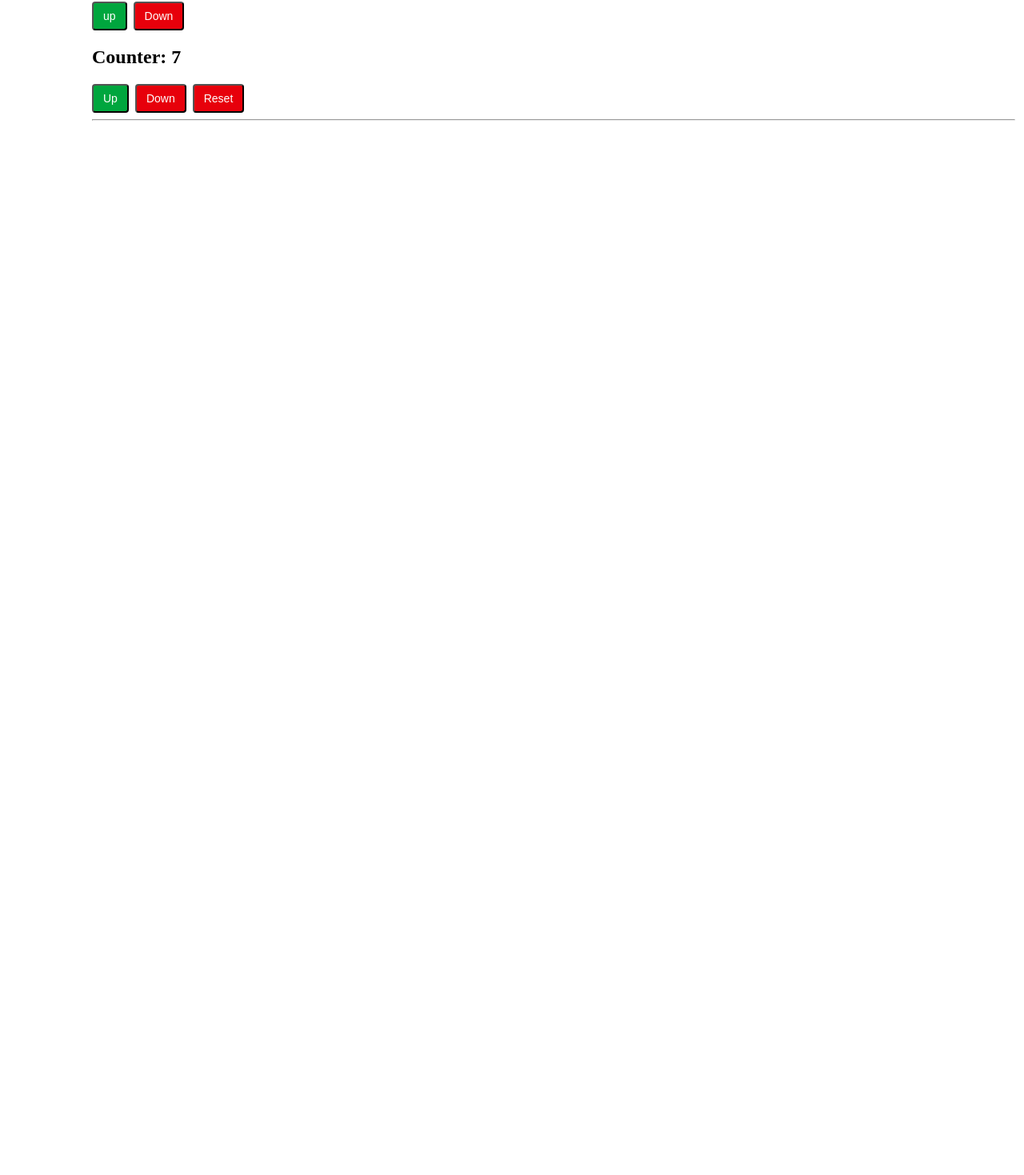
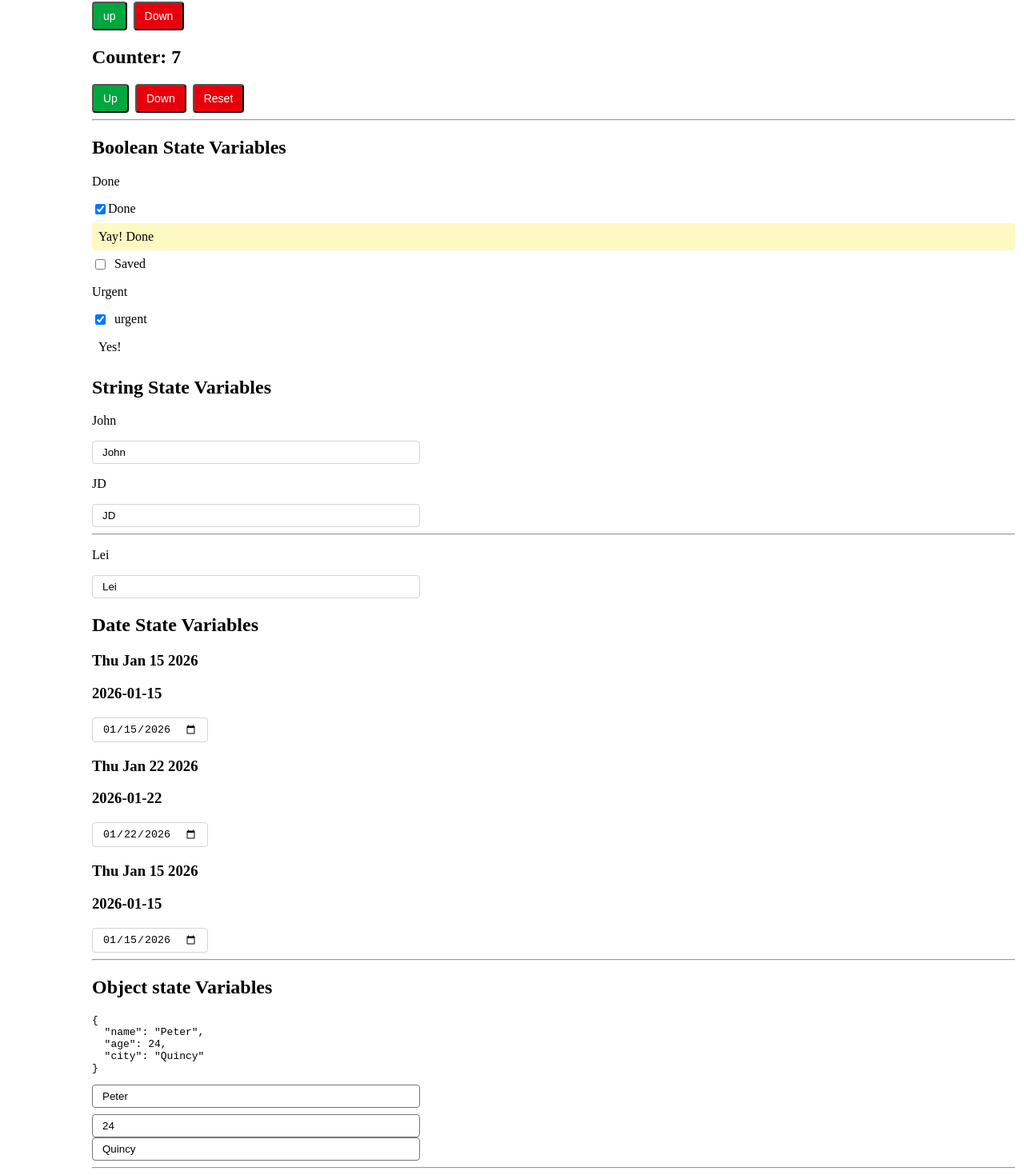
Before and after one commit to Fixlei/kambaz-next-js, a Next.js app: page /labs/lab4 in a window 1280 px wide. Shown: the part 628-2097 px from the top of the page at 80% size. Before the commit the page ends 808 px from the top, so only its background shows below. Built offline with nearby package versions, Linux system fonts and the light colour scheme.

Commit message:
Lab4 4.2 -

```diff
--- /dev/null
+++ b/app/labs/lab4/BooleanStateVariables.tsx
@@ -0,0 +1,44 @@
+"use client";
+import {useState} from "react";
+
+export default function BooleanStateVariables(){
+    const [done, setDone] = useState(true);
+    const [urgent, setUrgent] = useState(true);
+    // With AI: sample boolean
+    const [saved, setSaved] = useState(false);
+    return (
+        <div id="wd-boolean-state-variables">
+            <h2>Boolean State Variables</h2>
+            <p>{done?"Done":"Not done"}</p>
+            <label className="flex items-center gaps">
+                <input
+                type="checkbox"
+                checked={done}
+                onChange={()=>setDone(!done)}
+                    id="wd-boolean-checkbox"/>
+                Done
+            </label>
+            {done &&<div className="mt-2 rounded bg-yellow-100 p-2">Yay! Done</div>}
+            {/* With AI: sample saved checkbox */}
+            <label className="mt-2 flex items-center gap-2">
+                <input
+                type="checkbox"
+                checked={saved}
+                onChange={() => setSaved(!saved)}
+                    id="wd-boolean-saved"/>
+                Saved
+            </label>
+            {saved && <div>Saved</div>}
+            <p>{urgent?"Urgent":"Not urgent"}</p>
+            <label className="me-6 flex items-center gap-2">
+                <input
+                type="checkbox"
+                checked={urgent}
+                onChange={()=>setUrgent(!urgent)}
+                    id="wd-boolean-checkbox-urgent"/>
+                urgent
+            </label>
+            {done &&<div className="mt-2 rounded by-yellow-100 p-2">Yes!</div>}
+        </div>
+    );
+}
--- /dev/null
+++ b/app/labs/lab4/DateStateVariable.tsx
@@ -0,0 +1,57 @@
+"use client";
+
+import { useState } from "react";
+
+function dataObjectToHtmlDateString(date: Date) {
+  const year = date.getFullYear();
+  const month = String(date.getMonth() + 1).padStart(2, "0");
+  const day = String(date.getDate()).padStart(2, "0");
+  return `${year}-${month}-${day}`;
+}
+function htmlDateStringToDate(dateString: string) {
+  const [year, month, day] = dateString.split("-").map(Number);
+  return new Date(year, month - 1, day, 0, 0);
+}
+
+export default function DateStateVariable() {
+  const [startDate, setStartDate] = useState(new Date(2026, 0, 15, 10, 30));
+  // With AI: sample date field
+  const [dueDate, setDueDate] = useState(new Date(2026, 0, 22, 10, 30));
+  const [endDate, setEndDate] = useState(new Date(2026, 0, 15, 10, 30));
+  return (
+    <div>
+      <h2>Date State Variables</h2>
+      <h3>{startDate.toDateString()}</h3>
+
+      <h3>{dataObjectToHtmlDateString(startDate)}</h3>
+      <input
+        type="date"
+        className="rounded border border-neutral-300 px-3 py-1.5"
+        value={dataObjectToHtmlDateString(startDate)}
+        onChange={(e) => setStartDate(htmlDateStringToDate(e.target.value))}
+        id="wd-start-date"
+      />
+      {/* With AI: sample due date, bound the same way as startDate */}
+      <h3>{dueDate.toDateString()}</h3>
+      <h3>{dataObjectToHtmlDateString(dueDate)}</h3>
+      <input
+        type="date"
+        className="rounded border border-neutral-300 px-3 py-1.5"
+        value={dataObjectToHtmlDateString(dueDate)}
+        onChange={(e) => setDueDate(htmlDateStringToDate(e.target.value))}
+        id="wd-due-date"
+      />
+      <br />
+      <h3>{endDate.toDateString()}</h3>
+      <h3>{dataObjectToHtmlDateString(endDate)}</h3>
+      <input
+        type="date"
+        className="rounded border border-neutral-300 px-3 py-1.5"
+        value={dataObjectToHtmlDateString(endDate)}
+        onChange={(e) => setEndDate(htmlDateStringToDate(e.target.value))}
+        id="wd-start-date"
+      />
+      <hr />
+    </div>
+  );
+}
--- /dev/null
+++ b/app/labs/lab4/ObjectStateVariable.tsx
@@ -0,0 +1,42 @@
+"use client";
+
+import { useState } from "react";
+
+export default function ObjectStateVariable() {
+  const [person, setPerson] = useState({
+    name: "Peter",
+    age: 24,
+    city: "Quincy",
+  });
+  return (
+    <div id="wd-object-state-variables">
+      <h2>Object state Variables</h2>
+      <pre>{JSON.stringify(person, null, 2)}</pre>
+      <input
+        className="mb-2 block w-full max-w-sm rounded border border-netural-300 px-3 py-1.5"
+        value={person.name}
+        onChange={(e) => setPerson({ ...person, name: e.target.value })}
+        id="wd-person-name"
+      />
+
+      <input
+        type="number"
+        className="block w-full max-w-sm rounded border border-netural-300 px-3 py-1.5"
+        value={person.age}
+        onChange={(e) =>
+          setPerson({ ...person, age: parseInt(e.target.value) || 0 })
+        }
+        id="wd-person-age"
+      />
+
+      <input
+        className="block w-full max-w-sm rounded border border-netural-300 px-3 py-1.5"
+        value={person.city}
+        onChange={(e) => setPerson({ ...person, city: e.target.value })}
+        id="wd-person-city"
+      />
+
+      <hr />
+    </div>
+  );
+}
--- /dev/null
+++ b/app/labs/lab4/StringStateVariables.tsx
@@ -0,0 +1,38 @@
+"use client";
+
+import { useState } from "react";
+
+export default function StringStateVariables() {
+  const [firstName, setFirstName] = useState("John");
+  // With AI: sample string field
+  const [nickName, setNickName] = useState("JD");
+  const [lastName, setLastName] = useState("Lei");
+  return (
+    <div id="wd-string-state-variables">
+      <h2>String State Variables</h2>
+      <p>{firstName}</p>
+      <input
+        className="w-full max-w-sm rounded border border-neutral-300 px-3 py-1.5"
+        value={firstName}
+        onChange={(e) => setFirstName(e.target.value)}
+        id="wd-first-name"
+      />
+      {/* With AI: sample controlled input */}
+      <p>{nickName}</p>
+      <input
+        className="w-full max-w-sm rounded border border-neutral-300 px-3 py-1.5"
+        value={nickName}
+        onChange={(e) => setNickName(e.target.value)}
+        id="wd-nick-name"
+      />
+      <hr />
+      <p>{lastName}</p>
+      <input
+        className="w-full max-w-sm rounded border border-neutral-300 px-3 py-1.5"
+        value={lastName}
+        onChange={(e) => setLastName(e.target.value)}
+        id="wd-last-name"
+      />
+    </div>
+  );
+}
--- a/app/labs/lab4/page.tsx
+++ b/app/labs/lab4/page.tsx
@@ -6,6 +6,10 @@ import PassingDataOnEvent from "./PassingDataOnEvent";
 import PassingFunctions from "./PassingFunctions";
 import CounterBroken from "./CounterBroken";
 import Counter from "./Counter";
+import BooleanStateVariables from "./BooleanStateVariables";
+import StringStateVariables from "./StringStateVariables";
+import DateStateVariable from "./DateStateVariable";
+import ObjectStateVariable from "./ObjectStateVariable";
 
 export default function Lab4() {
   const sayHello = (msg: string) => {
@@ -20,7 +24,11 @@ export default function Lab4() {
 
       <PassingFunctions message="Hey Ming!" theFunction={sayHello} />
       <CounterBroken />
-      <Counter/>
+      <Counter />
+      <BooleanStateVariables />
+      <StringStateVariables />
+      <DateStateVariable />
+      <ObjectStateVariable />
     </div>
   );
 }
```
Also changed, not shown: app/labs/lab4/ArrayStateVariable.tsx (added).
